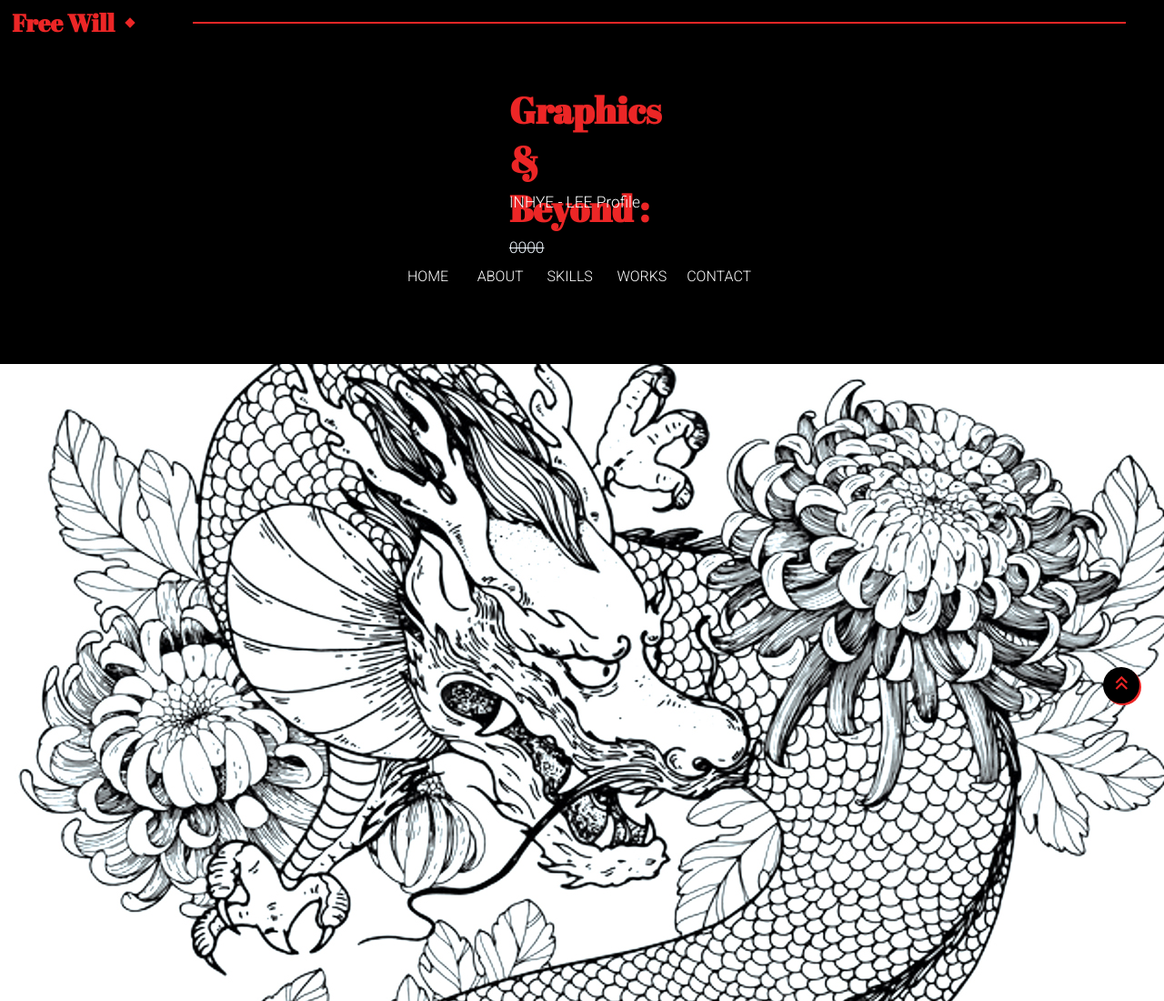
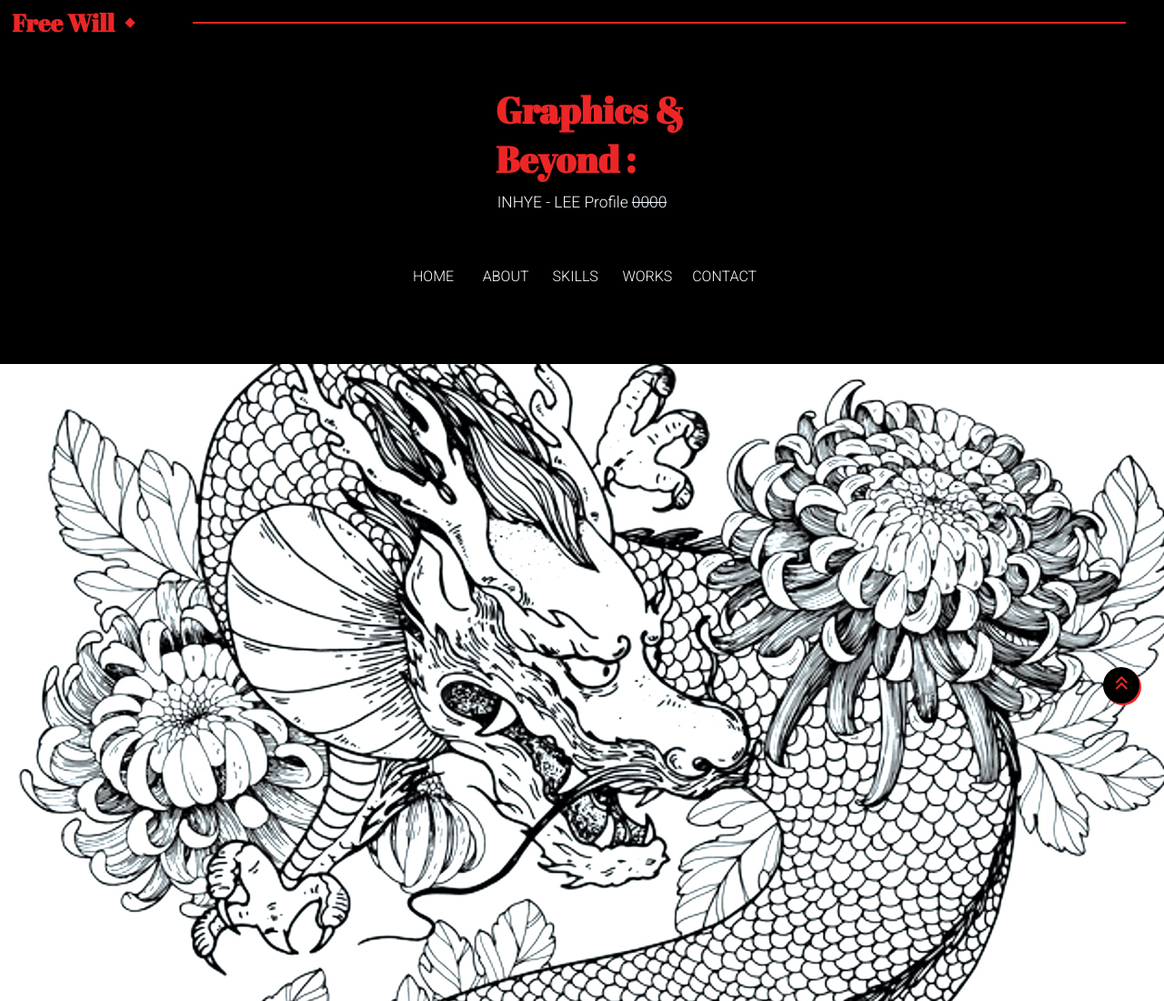
Before and after one commit to Marie880409/Profile_, a plain HTML site: page PROFILE.html in a window 1280 px wide. Shown: the top 1100 px of the page at 91% size. Drawn offline with nearby package versions, Linux system fonts and the light colour scheme; grey boxes are pictures that could not be loaded.

Commit message:
Update header_p.css

```diff
--- a/CSS/header_p.css
+++ b/CSS/header_p.css
@@ -34,6 +34,9 @@ header {
 
 
     }
+    .m_menu {
+        display: none;
+    }
 .title_01 {
     position: relative;
     clear: both;
@@ -43,11 +46,16 @@ header {
     padding: 1.3rem;
 }
 
+    .title_01 > .contact_button {
+        display: none;
+    }
+
 
     .header_title_pc {
         box-sizing: border-box;
-        width: 25%;
+        width: 250px;
         height: 100px;
+        padding-left: 30px;
         margin: 0 auto;
         text-align: left;
         font-family: 'Abril Fatface', serif;
@@ -63,21 +71,24 @@ header {
 
     .sub_title {
         box-sizing: border-box;
-        width: 25%;
+        width: 200px;
         height: 50px;
         line-height: 50px;
         margin: 0 auto;
-        text-align: left;
+        text-align: center;
         font-size: 1.2rem;
         padding-top: 0.2rem;
         font-size: 1.3rem;
         color: var(--color-white);
+
 
     }
         .zerocode {
             color: aliceblue;
             text-decoration: line-through;
         }
+
+
 
 .top_button_all {
     position: relative;
@@ -129,6 +140,7 @@ header {
          }
 
         .menu_each {
+            padding-left: 6px;
             color: white;
 
         }
```
